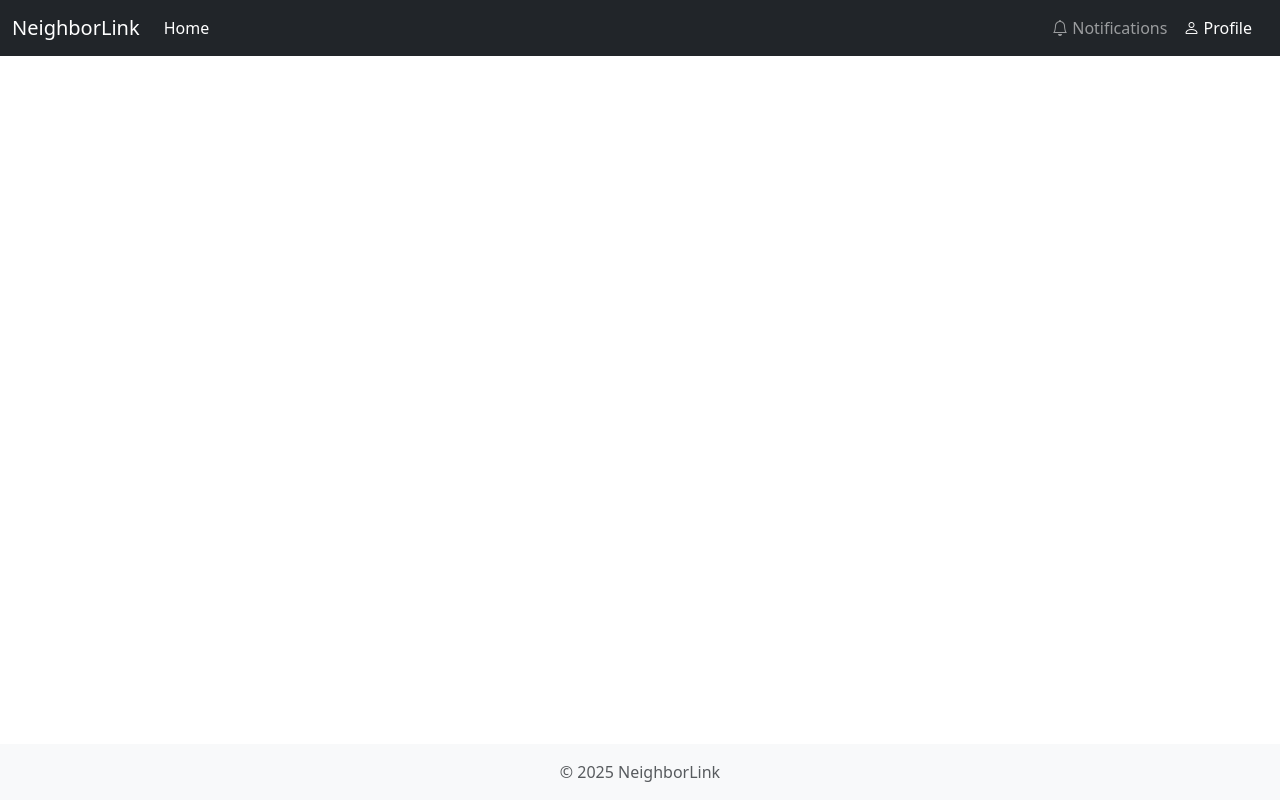
After one commit to AmanDevelops/NeighborLink, a Django app: template main/templates/base.html in a window 1280 px wide. The commit adds this page. Run offline with Django 3.2, Linux system fonts and the light colour scheme; the template is opened without the code that fills it, so the values that code supplies are empty.

Commit message:
feat: add base template and refactor index page to extend it

```diff
--- /dev/null
+++ b/main/templates/base.html
@@ -0,0 +1,77 @@
+<!DOCTYPE html>
+<html lang="en" class="h-100">
+  <head>
+    <meta charset="utf-8" />
+    <meta name="viewport" content="width=device-width, initial-scale=1" />
+    <title>{% block title %}{% endblock %} | NeighborLink</title>
+    <link
+      href="https://cdn.jsdelivr.net/npm/bootstrap@5.3.6/dist/css/bootstrap.min.css"
+      rel="stylesheet"
+      integrity="sha384-4Q6Gf2aSP4eDXB8Miphtr37CMZZQ5oXLH2yaXMJ2w8e2ZtHTl7GptT4jmndRuHDT"
+      crossorigin="anonymous"
+    />
+    <link
+      href="https://cdn.jsdelivr.net/npm/bootstrap-icons@1.11.3/font/bootstrap-icons.css"
+      rel="stylesheet"
+    />
+  </head>
+
+  <body class="d-flex flex-column h-100">
+    <!-- Navbar -->
+    <nav class="navbar navbar-expand-md navbar-dark bg-dark fixed-top">
+      <div class="container-fluid">
+        <a class="navbar-brand" href="">NeighborLink</a>
+        <button
+          class="navbar-toggler"
+          type="button"
+          data-bs-toggle="collapse"
+          data-bs-target="#navbarMain"
+          aria-controls="navbarMain"
+          aria-expanded="false"
+          aria-label="Toggle navigation"
+        >
+          <span class="navbar-toggler-icon"></span>
+        </button>
+        <!-- TODO: add appropriate links  -->
+        <div class="collapse navbar-collapse" id="navbarMain">
+          <ul class="navbar-nav me-auto mb-2 mb-md-0">
+            <li class="nav-item">
+              <a class="nav-link active" href="">Home</a>
+            </li>
+          </ul>
+          <ul class="navbar-nav me-2">
+            <li class="nav-item">
+              <a class="nav-link" href="">
+                <i class="bi bi-bell"></i> Notifications
+              </a>
+            </li>
+            <li class="nav-item">
+              <a class="nav-link active" href="">
+                <i class="bi bi-person"></i> Profile
+              </a>
+            </li>
+          </ul>
+        </div>
+      </div>
+    </nav>
+
+    <!-- Main content -->
+    <main class="flex-grow-1">
+      <div class="container pt-5 mt-4">{% block content %} {% endblock %}</div>
+    </main>
+
+    <!-- Footer -->
+    <footer class="footer mt-auto py-3 bg-body-tertiary">
+      <div class="container text-center">
+        <span class="text-body-secondary">© 2025 NeighborLink</span>
+      </div>
+    </footer>
+
+    <!-- Bootstrap JS -->
+    <script
+      src="https://cdn.jsdelivr.net/npm/bootstrap@5.3.6/dist/js/bootstrap.bundle.min.js"
+      integrity="sha384-j1CDi7MgGQ12Z7Qab0qlWQ/Qqz24Gc6BM0thvEMVjHnfYGF0rmFCozFSxQBxwHKO"
+      crossorigin="anonymous"
+    ></script>
+  </body>
+</html>
```
Also changed, not shown: main/templates/index.html (+3 -11 lines).
